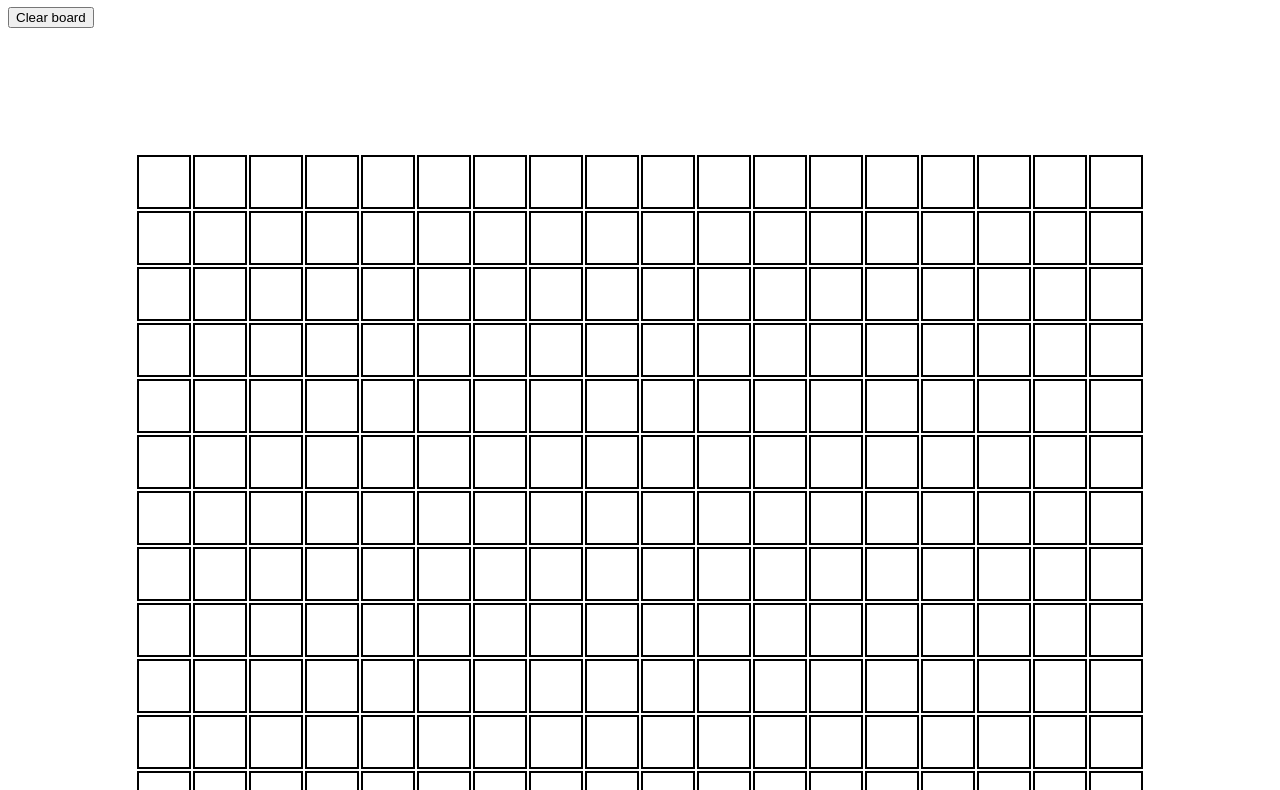
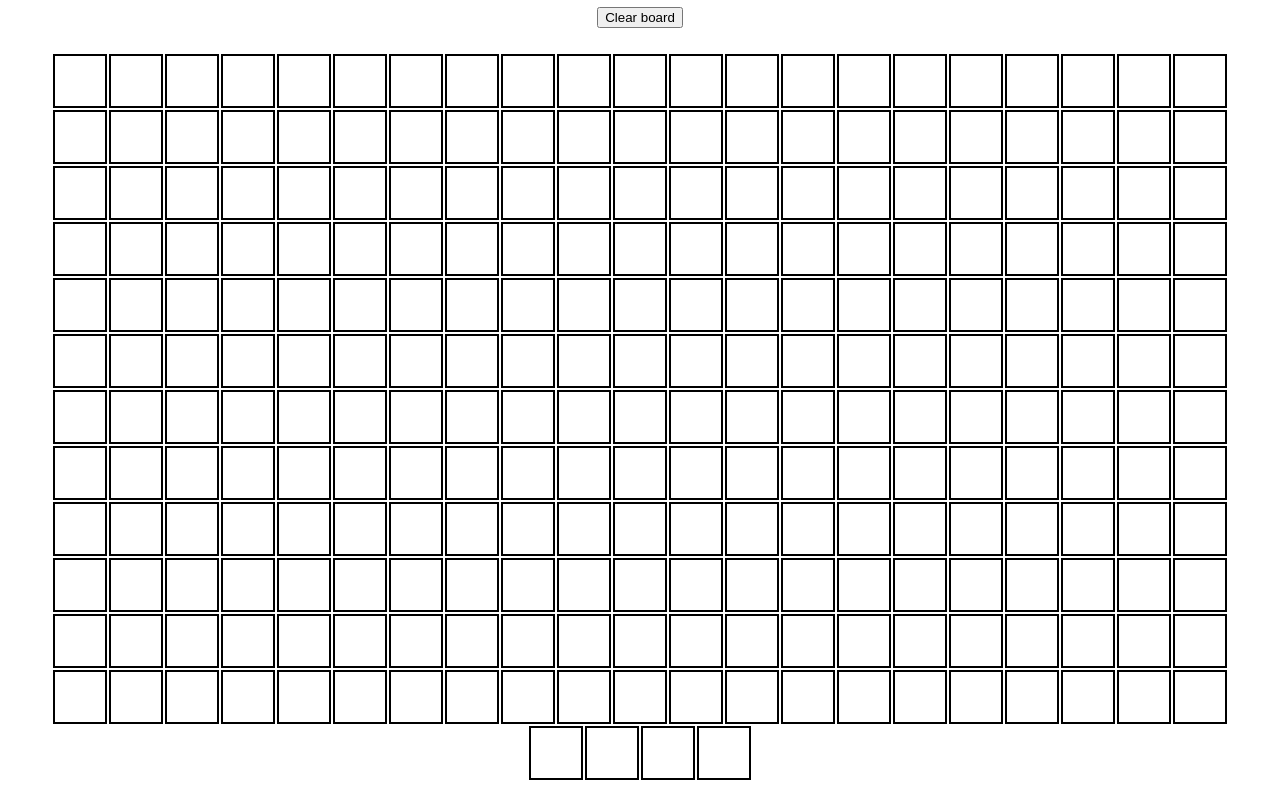
Before and after one commit to CyprianESPI/odin-eas, a plain HTML site: page index.html in a window 1280 px wide. Shown: the part 73-863 px from the top of the page. Drawn offline with Linux system fonts and the light colour scheme.

Commit message:
Resize for styling

```diff
--- a/styles.css
+++ b/styles.css
@@ -1,14 +1,13 @@
-/*
 * {
-    border: 2px solid red;
+    /*border: 2px solid red;*/
+    text-align: center;
 }
-*/
 
 .board {
     display: flex;
     justify-content: center;
     flex-wrap: wrap;
-    margin: 10%;
+    margin: 2%;
     position: relative;
     /*width: 20%; */
     height: 0;
```
